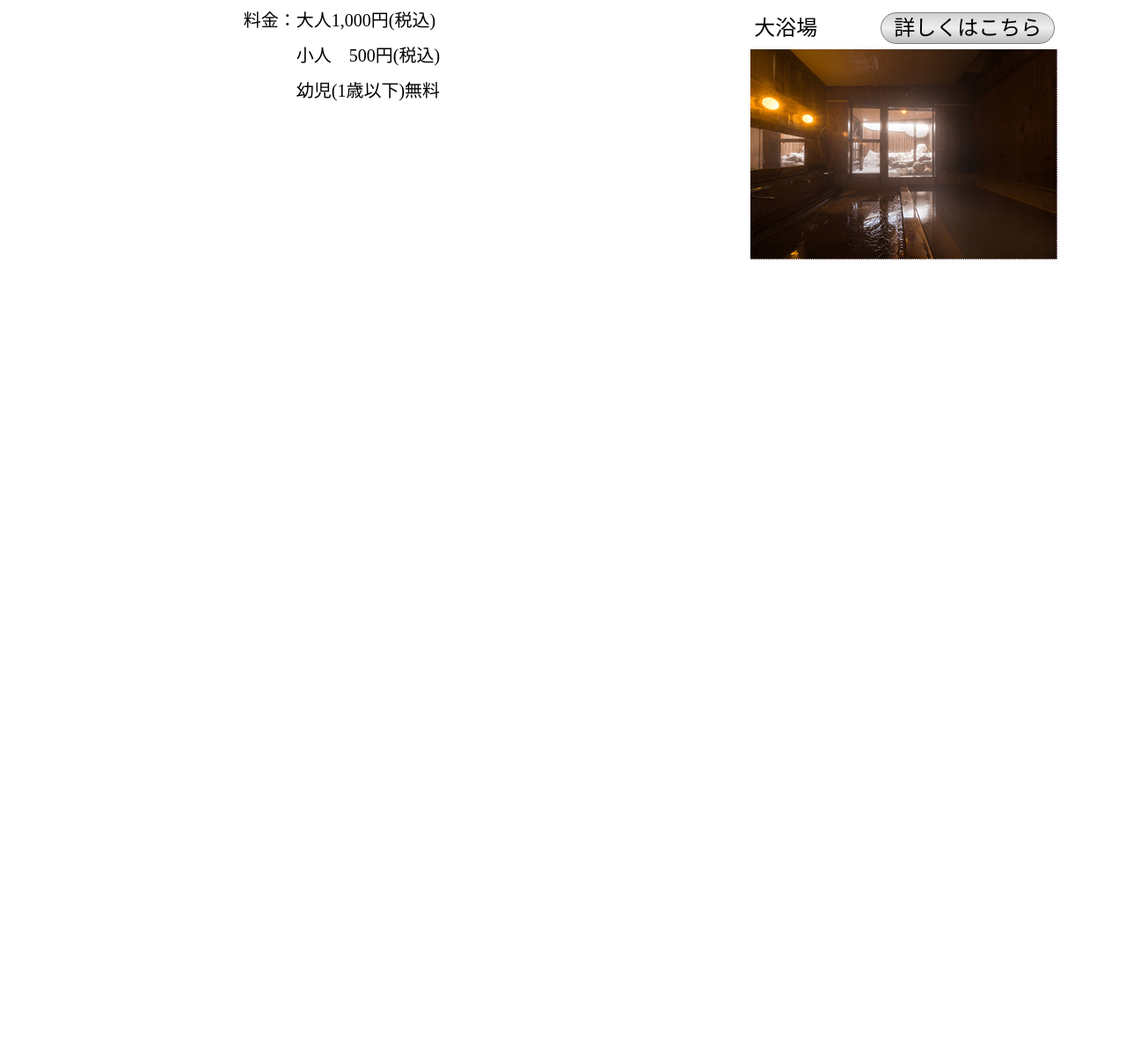
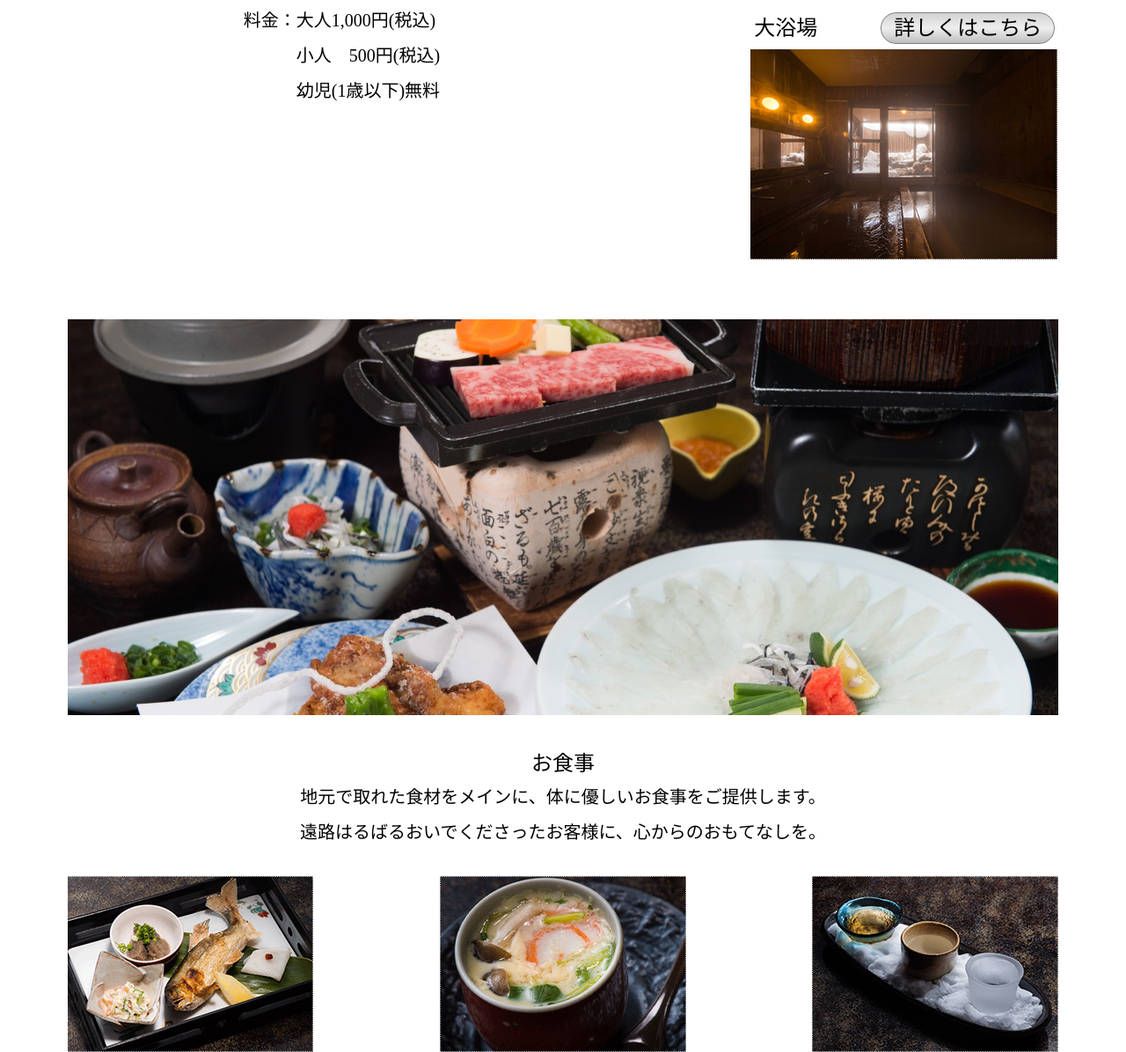
Before and after one commit to HideakiSuzuki1212/onsen_hide, a plain HTML site: page index.html in a window 1280 px wide. Shown: the part 1827-3023 px from the top of the page at 88% size. Before the commit the page ends 2130 px from the top, so only its background shows below. Drawn offline with Linux system fonts and the light colour scheme; some packages are replaced by stand-ins of ours.

Commit message:
meal_markup

```diff
--- a/css/styles.css
+++ b/css/styles.css
@@ -119,7 +119,7 @@ h1,h2,h3,h4,h5,h6 {
   margin-top: 60px;
 }
 
-.onsen-catch img{
+.catch img{
   width: 100%;
   height: 450px;
   object-fit: cover;
@@ -167,3 +167,27 @@ h1,h2,h3,h4,h5,h6 {
 .daiyokujo {
   margin-top: 30px;
 }
+
+.meal {
+  margin-top: 60px;
+}
+
+.meal-text {
+  margin-top: 30px;
+  text-align: center;
+}
+
+.meal-text h3{
+  font-size: 1.5rem;
+}
+
+.meal-text p{
+  font-size: 1.25rem;
+  line-height: 2;
+}
+
+.meal-imgs {
+  margin-top: 30px;
+  display: flex;
+  justify-content: space-between;
+}
--- a/index.html
+++ b/index.html
@@ -68,7 +68,7 @@
       </section>
       <section>
         <div class="onsen container">
-          <figure class="onsen-catch">
+          <figure class="catch">
             <img src="images/onsen_catch.jpg" alt="onsen_catch">
           </figure>
           <div class="onsen-wrapper">
@@ -112,7 +112,23 @@
               </div>
             </div>
           </article>
-
+        </div>
+      </section>
+      <section>
+        <div class="meal container">
+          <figure class="catch">
+            <img src="images/syokuji.jpg" alt="meal_catch">
+          </figure>
+          <div class="meal-text">
+            <h3>お食事</h3>
+            <p>地元で取れた食材をメインに、体に優しいお食事をご提供します。</p>
+            <p>遠路はるばるおいでくださったお客様に、心からのおもてなしを。</p>
+          </div>
+          <figure class="meal-imgs">
+            <img src="images/onsen_syokuji01.gif" alt="">
+            <img src="images/onsen_syokuji02.gif" alt="">
+            <img src="images/onsen_syokuji03.gif" alt="">
+          </figure>
         </div>
       </section>
 
```
Also changed, not shown: images/syokuji.jpg (added).
